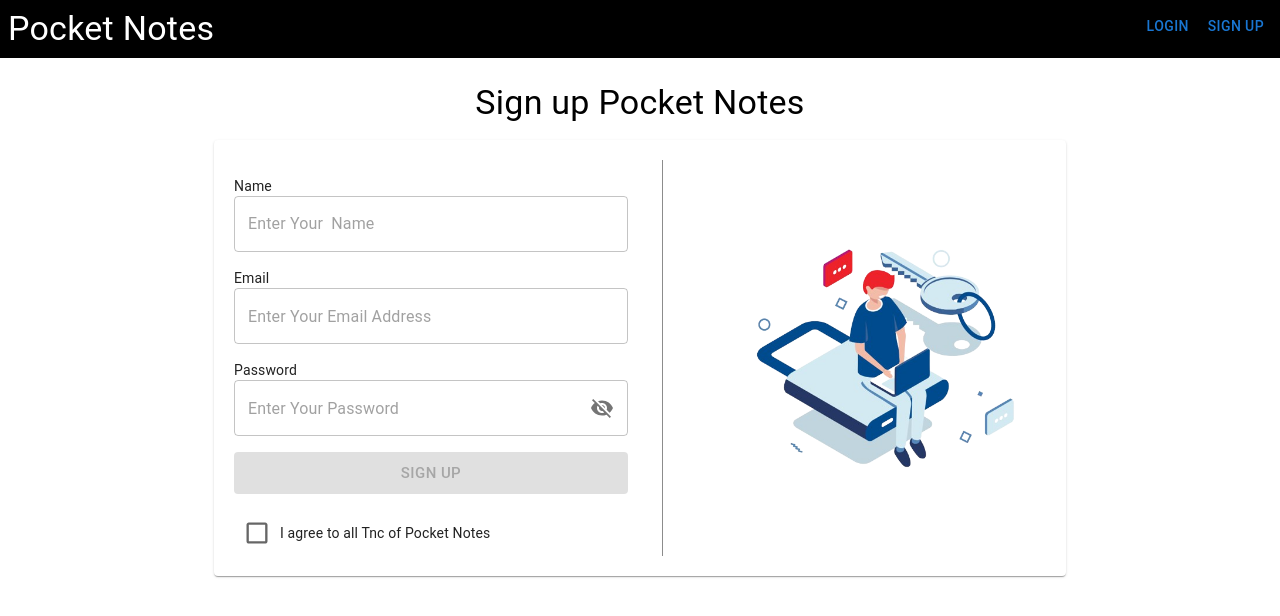
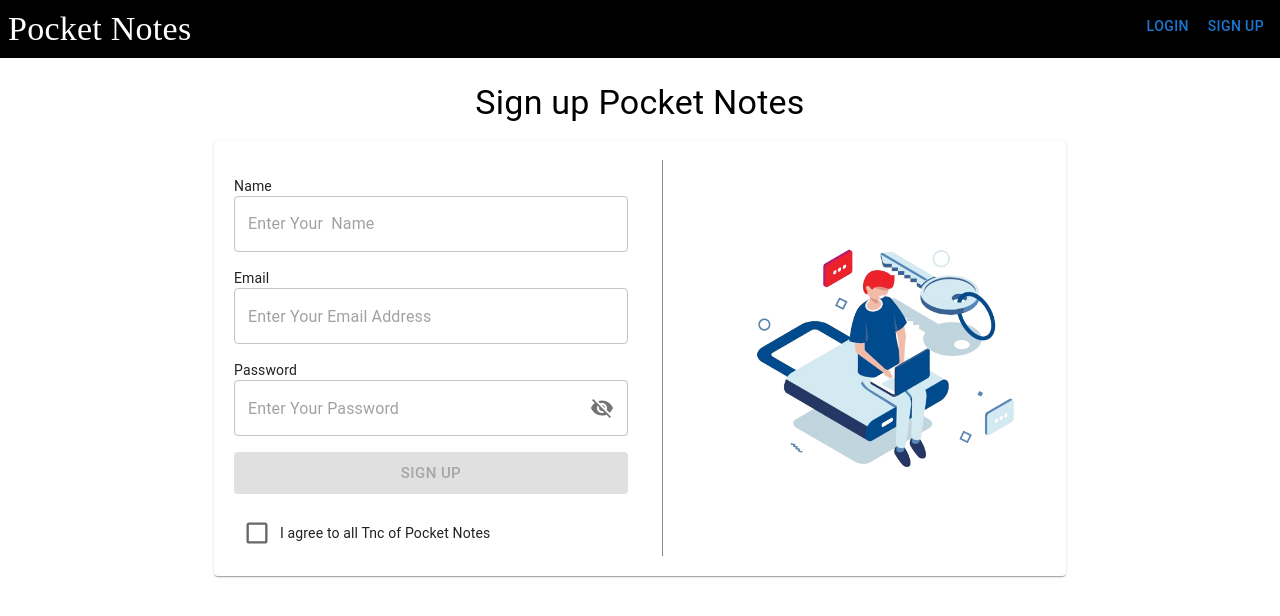
Before and after one commit to darkstellar16/Web-Pocket-Notes, a React (Create React App) app: page / in a window 1280 px wide. Shown: the top 616 px of the page. Built offline with nearby package versions, Linux system fonts and the light colour scheme.

Commit message:
done some changes in scrollbar

```diff
--- a/src/App.css
+++ b/src/App.css
@@ -9,3 +9,21 @@
   align-items: center;
   justify-content: flex-start;
 }
+
+.displayEnd {
+  display: flex;
+  align-items: center;
+  justify-content: flex-end;
+}
+
+::-webkit-scrollbar {
+  width: 5px;
+  height: 5px;
+  background-color: gray;
+  /* Set the width of the scrollbar */
+}
+
+::-webkit-scrollbar-thumb {
+  background-color: black;
+  /* Set the color of the scrollbar thumb */
+}
--- a/src/App.js
+++ b/src/App.js
@@ -1,9 +1,11 @@
+import "./App.css"
 import React from 'react';
 import { Signin } from './pages/auth/Signin';
 import { Signup } from './pages/auth/Signup';
 import { Preview } from './pages/pocketNotes/Preview';
-import { BrowserRouter, Routes, Route, } from 'react-router-dom';
+import { BrowserRouter, Routes, Route } from 'react-router-dom';
 import { Toaster } from 'react-hot-toast';
+import { PrivateRoute } from './components/PrivateRoute';
 
 function App() {
 
@@ -13,7 +15,14 @@ function App() {
         <Routes>
           <Route exact path="/" element={<Signup />} />
           <Route exact path="/login" element={<Signin />} />
-          <Route exact path='/preview' element={<Preview />} />
+          <Route
+            exact path="/preview"
+            element={
+              <PrivateRoute>
+                <Preview />
+              </PrivateRoute>
+            }
+          />
         </Routes>
       </BrowserRouter>
       <Toaster
@@ -32,4 +41,8 @@ function App() {
   );
 }
 
+
+
+
+
 export default App;
--- /dev/null
+++ b/src/components/PrivateRoute.js
@@ -0,0 +1,12 @@
+
+import React from 'react';
+import { Navigate } from 'react-router-dom';
+
+export const PrivateRoute = ({ children }) => {
+    const authed = JSON.parse(localStorage.getItem("acces_token"));
+
+    return authed ? children : <Navigate to="/login" />;
+}
+
+
+//--function to chekc whether user is logged or not if not logged in he cannot acces the protected routes--
--- /dev/null
+++ b/src/components/TopBar.jsx
@@ -0,0 +1,22 @@
+import React from 'react'
+import { Box, Typography, Button } from "@mui/material"
+import { useNavigate } from "react-router-dom"
+
+
+
+
+export const TopBar = () => {
+    const navigate = useNavigate();
+
+    return (
+        <Box bgcolor={"black"} color={"white"} sx={{ display: "flex", flexDirection: "row", justifyContent: "space-between" }} p={1}>
+            <Box className="displayCenter">
+                <Typography variant='h4' sx={{ fontFamily: "cursive" }}>Pocket Notes</Typography>
+            </Box>
+            <Box >
+                <Button onClick={() => navigate("/login")}>Login</Button>
+                <Button onClick={() => navigate("/")}>Sign Up</Button>
+            </Box>
+        </Box>
+    )
+}
--- a/src/pages/auth/Signin.jsx
+++ b/src/pages/auth/Signin.jsx
@@ -5,6 +5,7 @@ import VisibilityOff from '@mui/icons-material/VisibilityOff';
 import { useNavigate } from "react-router-dom"
 import axios from "axios"
 import toast from "react-hot-toast"
+import { TopBar } from '../../components/TopBar';
 // import { ScreenLoader } from '../../components/ScreenLoader';
 
 export const Signin = () => {
@@ -20,6 +21,7 @@ export const Signin = () => {
     })
 
 
+    //--function to get the signin of the user--//
     const signinHandler = async () => {
         try {
             setIsLoading(true);
@@ -44,20 +46,9 @@ export const Signin = () => {
         }
     }
 
-    // console.log(JSON.parse(localStorage.getItem('user_id')));
-
     return (
         <Fragment>
-            <Box bgcolor={"black"} color={"white"} sx={{ display: "flex", flexDirection: "row", justifyContent: "space-between" }} p={1}>
-                <Box className="displayCenter">
-                    <Typography variant='h4'>Pocket Notes</Typography>
-                </Box>
-                <Box >
-                    <Button onClick={() => navigate("/login")}>Login</Button>
-                    <Button onClick={() => navigate("/")}>Sign Up</Button>
-                </Box>
-            </Box>
-
+            <TopBar />
             <Container maxWidth="md">
                 <Box textAlign="center" mb={2}>
                     <Typography variant='h4' mt={3}>Log In Pocket Notes</Typography>
--- a/src/pages/auth/Signup.jsx
+++ b/src/pages/auth/Signup.jsx
@@ -11,6 +11,7 @@ import VisibilityOff from '@mui/icons-material/VisibilityOff';
 import { useNavigate } from "react-router-dom"
 import axios from 'axios';
 import toast from "react-hot-toast"
+import { TopBar } from '../../components/TopBar';
 
 export const Signup = () => {
     const navigate = useNavigate();
@@ -25,7 +26,7 @@ export const Signup = () => {
         password: ""
     })
 
-
+    //--function to get the signup of the user--//
     const signupHandler = async () => {
         try {
             const response = await axios.post("http://localhost:9000/signup", {
@@ -46,16 +47,7 @@ export const Signup = () => {
 
     return (
         <Fragment>
-            <Box bgcolor={"black"} color={"white"} sx={{ display: "flex", flexDirection: "row", justifyContent: "space-between" }} p={1}>
-                <Box className="displayCenter">
-                    <Typography variant='h4' >Pocket Notes</Typography>
-                </Box>
-                <Box >
-                    <Button onClick={() => navigate("/login")}>Login</Button>
-                    <Button onClick={() => navigate("/")}>Sign Up</Button>
-                </Box>
-            </Box>
-
+            <TopBar />
             <Container maxWidth="md">
                 <Box textAlign="center" mb={2}>
                     <Typography variant='h4' mt={3}>Sign up Pocket Notes</Typography>
--- a/src/pages/pocketNotes/Preview.jsx
+++ b/src/pages/pocketNotes/Preview.jsx
@@ -47,6 +47,8 @@ export const Preview = () => {
     }, []);
 
 
+
+    //-- function to get the updated note list with the noteData--//
     useEffect(() => {
         if (selectedNote) {
             const ans = noteList?.find(item => item?._id === selectedNote)
@@ -54,6 +56,9 @@ export const Preview = () => {
             setSelectedNoteData(ans.datas);
         }
     }, [selectedNote, noteList])
+
+
+
 
 
     //--function to add the note data in the selected Data--//
@@ -78,14 +83,14 @@ export const Preview = () => {
 
 
 
-
+    //--funtion for the logout of the user--//
     const logoutHandler = () => {
         localStorage.clear();
         navigate("/login");
     }
 
 
-
+    //--function to the title in a format--//
     const getTitle = (value) => {
         const response = value.split(" ");
         const ans = (response?.[0]?.substring(0, 2))?.toUpperCase();
@@ -96,9 +101,17 @@ export const Preview = () => {
 
     return (
         <Fragment>
-            <Box color={"black"} bgcolor={selcetedNoteColor ? selcetedNoteColor : "blue"} sx={{ display: "flex", flexDirection: "row", justifyContent: "space-between" }} p={1}>
+            <Box color={"black"}
+                bgcolor={selcetedNoteColor ? selcetedNoteColor : "#AAC8A7"}
+                sx={{
+                    display: "flex", flexDirection: "row", justifyContent: "space-between",
+                    position: "sticky",
+                    top: 0,
+                    zIndex: 1000,
+                }}
+                p={1}>
                 <Box className="displayCenter">
-                    <Typography variant='h4'>Pocket Notes</Typography>
+                    <Typography variant='h4' sx={{ fontFamily: "cursive" }}>Pocket Notes</Typography>
                 </Box>
                 <Box >
                     <IconButton
@@ -147,7 +160,7 @@ export const Preview = () => {
                     <Grid item lg={9} md={7} sm={6} xs={12}>
                         <Box>
                             {selectedNoteData?.length === 0 ?
-                                (<Box sx={{ height: "490px" }} component={Card}>
+                                (<Box sx={{ height: "490px" }}>
                                     <Box>
                                         <img src='/assets/images/banner.png' width="100%" />
                                     </Box>
```
